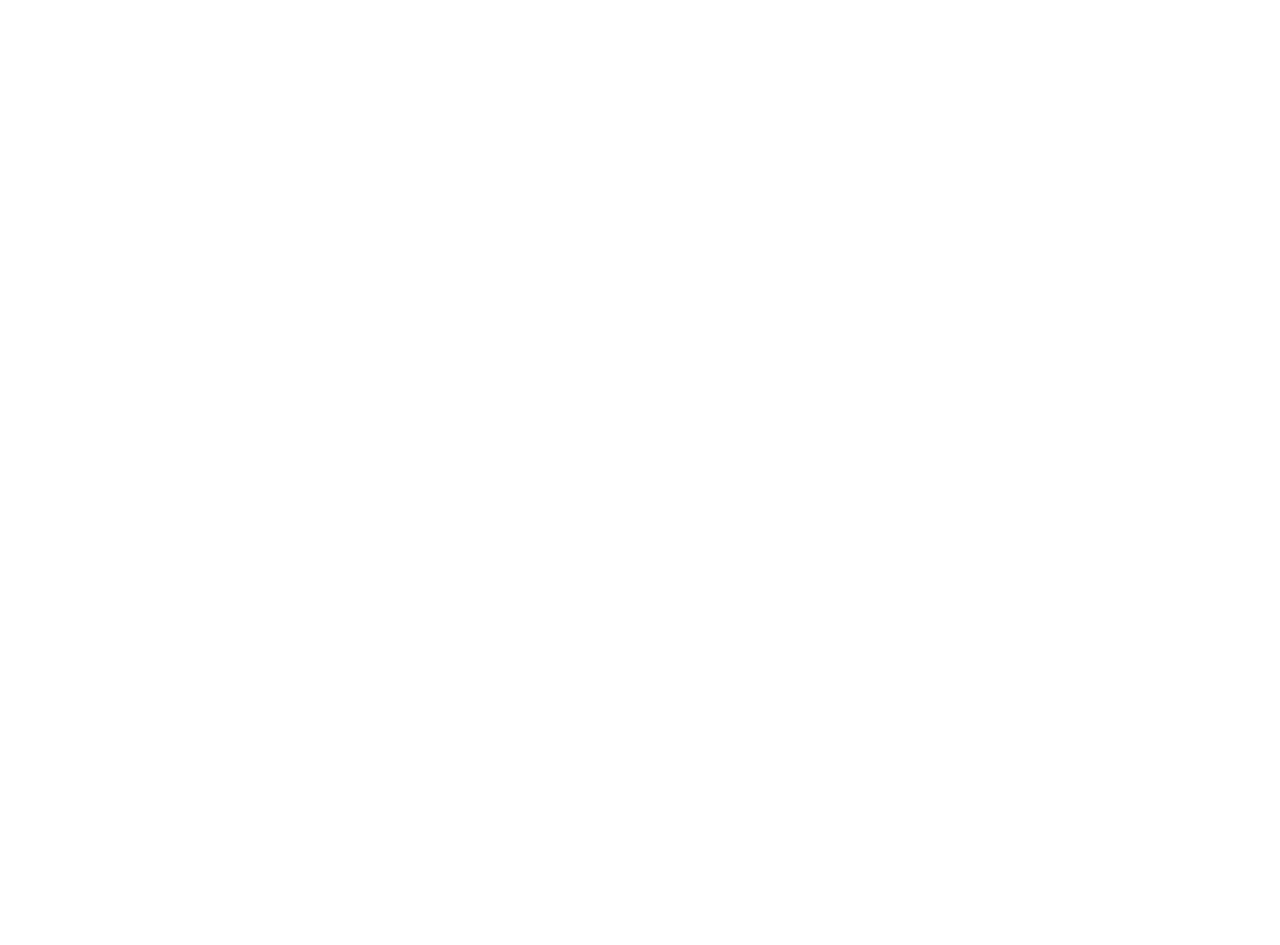
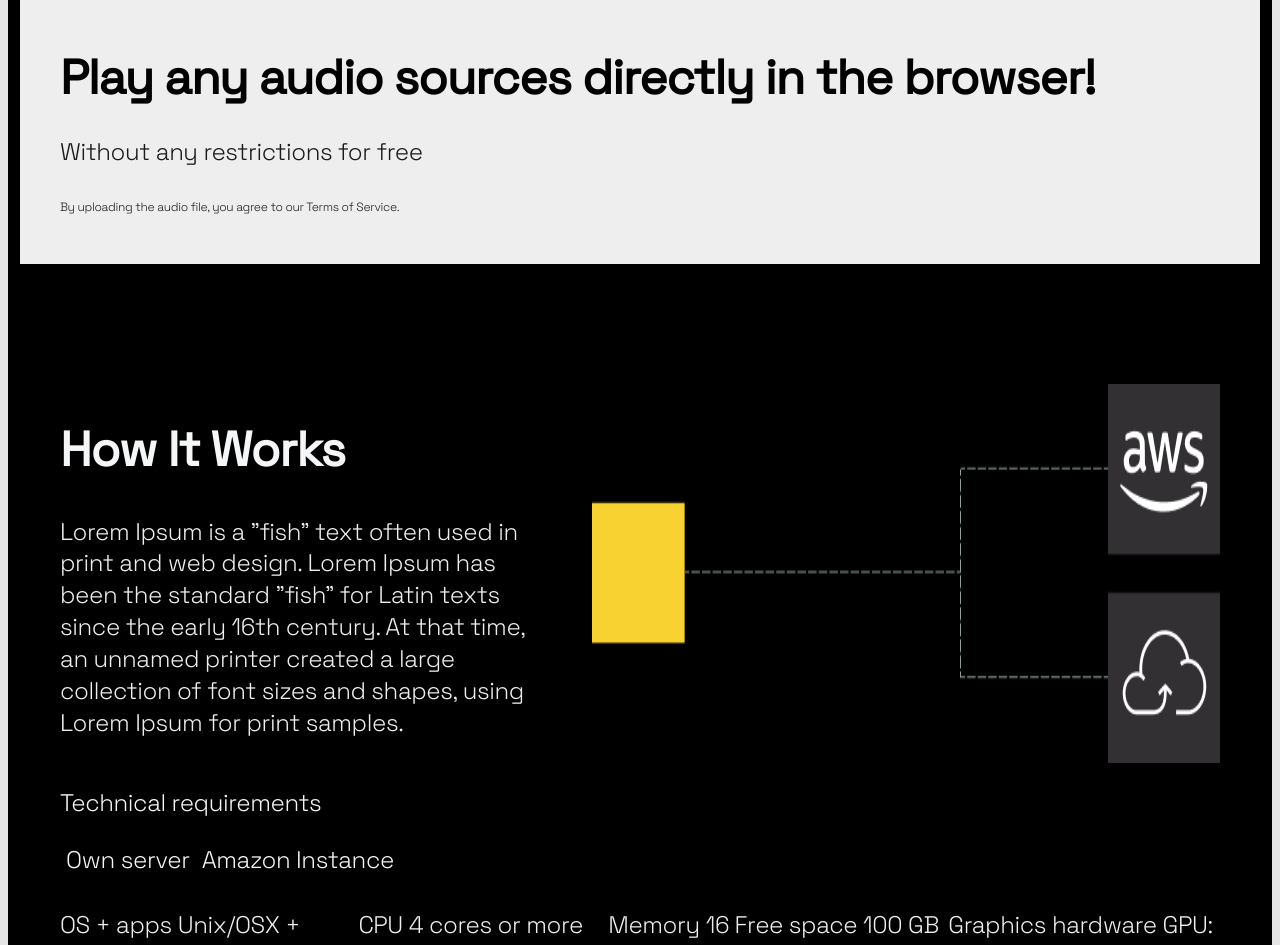
Before and after one commit to InnokentyKedrov/browser-audio-player, a JavaScript app: page / in a window 1280 px wide. Shown: the part 40-985 px from the top of the page. Before the commit the page ends 800 px from the top, so only its background shows below. Built offline with nearby package versions, Linux system fonts and the light colour scheme; the HTML template or start-up script is replaced by a standard one.

Commit message:
feat: adds base layout

```diff
--- a/public/index.html
+++ b/public/index.html
@@ -7,9 +7,103 @@
     <meta name="theme-color" content="#000000" />
     <link rel="apple-touch-icon" href="%PUBLIC_URL%/logo192.png" />
     <link rel="manifest" href="%PUBLIC_URL%/manifest.json" />
-    <title>React App</title>
+    <link rel="preconnect" href="https://fonts.googleapis.com" />
+    <link rel="preconnect" href="https://fonts.gstatic.com" crossorigin />
+    <link
+      href="https://fonts.googleapis.com/css2?family=Space+Grotesk:wght@300;400&display=swap"
+      rel="stylesheet"
+    />
+    <title>Browser Audio Player</title>
   </head>
   <body>
-    <div id="root"></div>
+    <div class="container">
+      <header class="header">
+        <h1 class="header__title">
+          Play any audio sources directly in the browser!
+        </h1>
+        <div id="root"></div>
+        <p class="header__title_description">
+          Without any restrictions for free
+        </p>
+        <div class="header__link_wrapper">
+          <span>By uploading the audio file, you agree to our</span>
+          <a class="header__link href="http://">Terms of Service.</a>
+        </div>
+      </header>
+      <main class="main">
+        <section class="main__description">
+          <div class="main__description_wrapper">
+            <h2 class="main__description_title">How It Works</h2>
+            <p class="main__description_text">
+              Lorem Ipsum is a "fish" text often used in print and web design.
+              Lorem Ipsum has been the standard "fish" for Latin texts since the
+              early 16th century. At that time, an unnamed printer created a
+              large collection of font sizes and shapes, using Lorem Ipsum for
+              print samples.
+            </p>
+          </div>
+          <img src="./Illustration.png" alt="The scheme of the player." />
+        </section>
+        <section class="main__technical">
+          <h3 class="main__technical_title">Technical requirements</h3>
+          <div class="main__technical_wrapper">
+            <ul class="technical__buttons_list">
+              <li class="technical__buttons_item">
+                <button class="technical__button">Own server</button>
+              </li>
+              <li class="technical__buttons_item">
+                <button class="technical__button">Amazon Instance</button>
+              </li>
+            </ul>
+
+            <ul class="technical__list">
+              <li class="technical__item">
+                <span>OS + apps</span>
+                <span>Unix/OSX + docker + nvidia-docker</span>
+              </li>
+              <li class="technical__item">
+                <span>CPU</span>
+                <span>4 cores or more (e.g. intel core i5)</span>
+              </li>
+              <li class="technical__item">
+                <span>Memory</span>
+                <span>16 GB RAM</span>
+              </li>
+              <li class="technical__item">
+                <span>Free space</span>
+                <span>100 GB of free space</span>
+              </li>
+              <li class="technical__item">
+                <span>Graphics hardware</span>
+                <span>GPU: NVidia only 2Gb+</span>
+              </li>
+            </ul>
+
+            <ul class="technical__list">
+              <li class="technical__item">
+                <span>Instance</span>
+                <span>g4dn.xlarge</span>
+              </li>
+              <li class="technical__item">
+                <span>GPU</span>
+                <span>1</span>
+              </li>
+              <li class="technical__item">
+                <span>vCPUs</span>
+                <span>4</span>
+              </li>
+              <li class="technical__item">
+                <span>Memory</span>
+                <span>16 GB RAM</span>
+              </li>
+              <li class="technical__item">
+                <span>Storage</span>
+                <span>125 GB</span>
+              </li>
+            </ul>
+          </div>
+        </section>
+      </main>
+    </div>
   </body>
 </html>
--- a/src/index.css
+++ b/src/index.css
@@ -0,0 +1,97 @@
+body {
+  font-family: 'Space Grotesk', 'Arial', sans-serif;
+  font-style: normal;
+  font-weight: 300;
+  font-size: 24px;
+  line-height: 133%;
+  letter-spacing: -0.4px;
+  background-color: #e5e5e5;
+}
+
+* {
+  box-sizing: border-box;
+}
+
+.container {
+  max-width: 1440px;
+  margin: 0 auto;
+  border: 12px solid #000;
+}
+
+.header {
+  background-color: #eee;
+  padding: 40px;
+}
+
+.header__title {
+  font-size: 48px;
+  line-height: 108%;
+  letter-spacing: -1px;
+
+  color: #000000;
+}
+
+.header__title_description {
+  color: #1b191c;
+}
+
+.header__link_wrapper {
+  font-weight: 300;
+  font-size: 12px;
+  letter-spacing: -0.3px;
+
+  color: #1b191c;
+}
+
+.header__link {
+  text-decoration: none;
+  color: #1b191c;
+}
+
+.main {
+  padding: 120px 40px;
+  background-color: #000;
+  color: #eee;
+}
+
+.main__description {
+  display: flex;
+  gap: 36px;
+}
+
+.main__description_title {
+  font-size: 48px;
+  line-height: 108%;
+  letter-spacing: -1px;
+
+  color: #f5f6f7;
+}
+
+.main__technical_title {
+  font-weight: 300;
+  font-size: 24px;
+
+  color: #f5f6f7;
+}
+
+.technical__buttons_list,
+.technical__list {
+  list-style-type: none;
+  display: flex;
+  margin: 0;
+  margin-bottom: 32px;
+  padding: 0;
+}
+
+.technical__button {
+  font-family: 'Space Grotesk', 'Arial', sans-serif;
+  font-style: normal;
+  font-weight: 300;
+  font-size: 24px;
+  line-height: 133%;
+  letter-spacing: -0.4px;
+
+  border: none;
+  background-color: transparent;
+  color: #f5f6f7;
+}
```
Also changed, not shown: public/Illustration.png (added).
